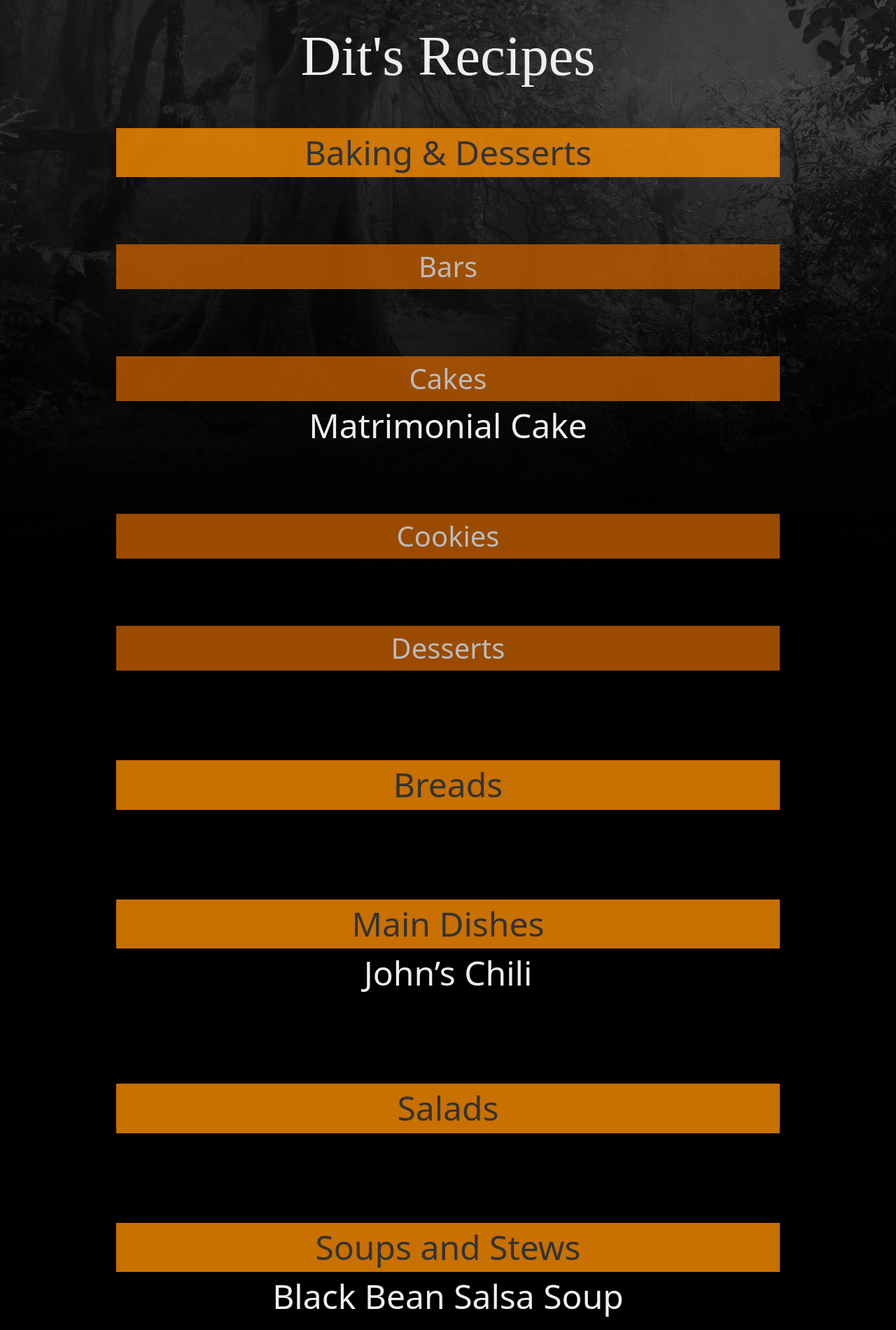
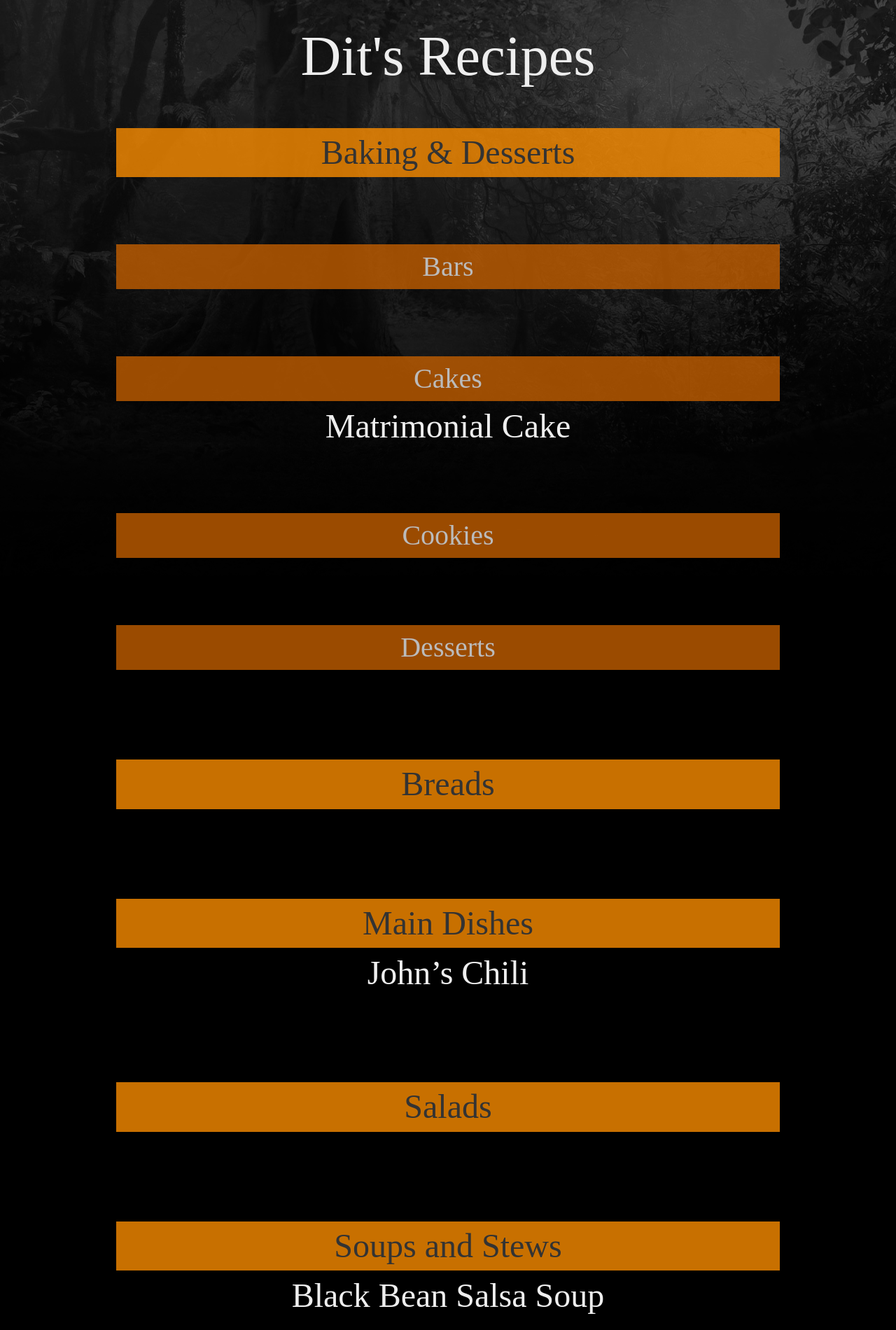
Before and after one commit to dits-family-cookbook/dits-family-cookbook.github.io, a Jekyll site: the page built from index.md, in a window 1280 px wide. Shown: the whole page at 70% size. Built offline with Jekyll 4.4.1, drawn with Linux system fonts in a browser that asks for light colours; our own code applies the rules of GitHub Pages for plain Markdown files.

Commit message:
cursive except ingredients and directions

```diff
--- a/css/style.css
+++ b/css/style.css
@@ -37,6 +37,7 @@ ol, ul {
 
 .content h1 {
 	font-size: 3rem;
+	font-family: 'Brush Script MT', cursive;
     text-align: center;
 	background-color: rgba(251,140,0,.8);
 	padding: 1rem;
@@ -65,7 +66,12 @@ ol, ul {
 	line-height: 80% !important;
 }
 
+.recipe-list h2 {
+	font-family: 'Brush Script MT', cursive;
+}
+
 .content a {
+	font-family: 'Brush Script MT', cursive;
 	font-size: 3rem;
     text-decoration: none;
     text-align: center;
```
